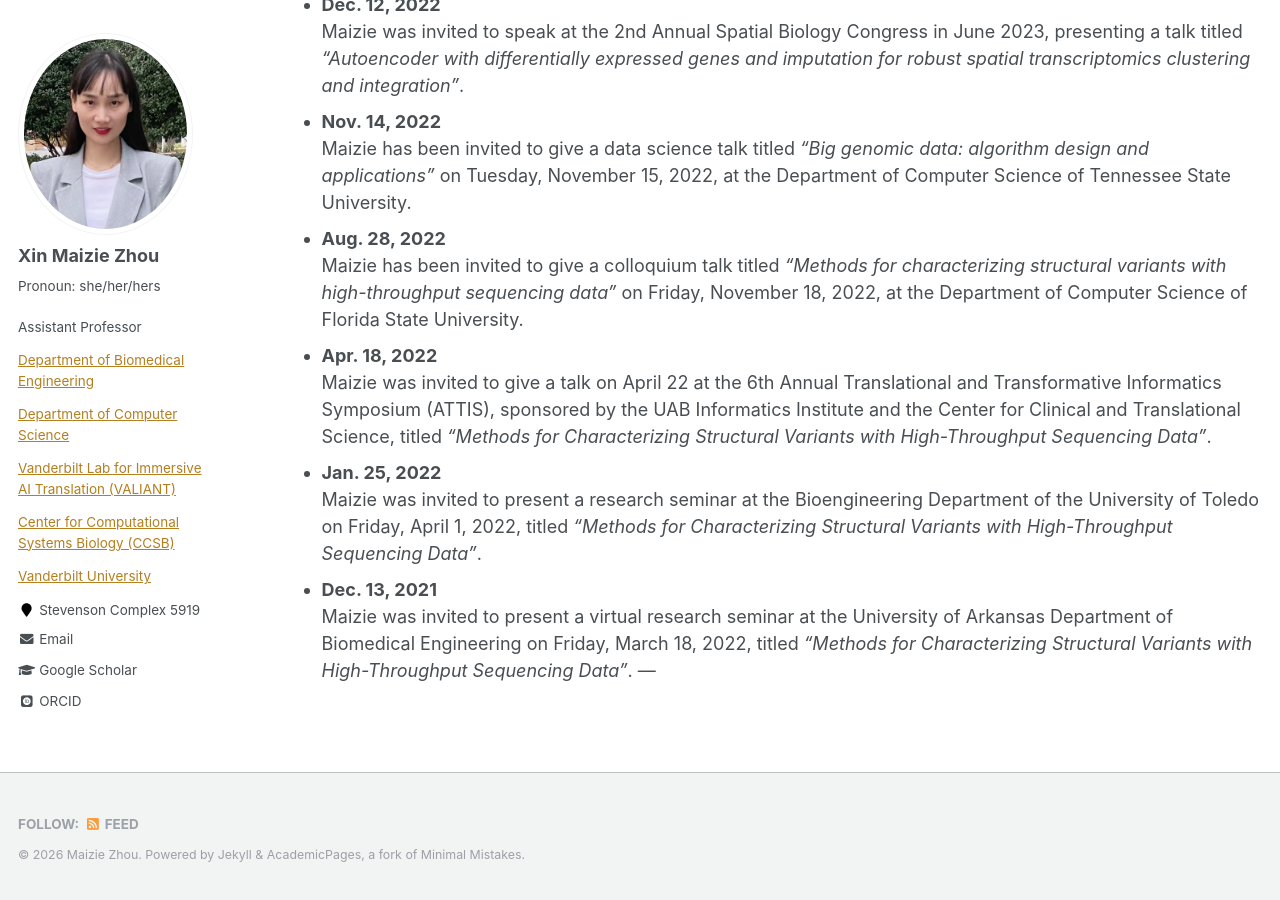
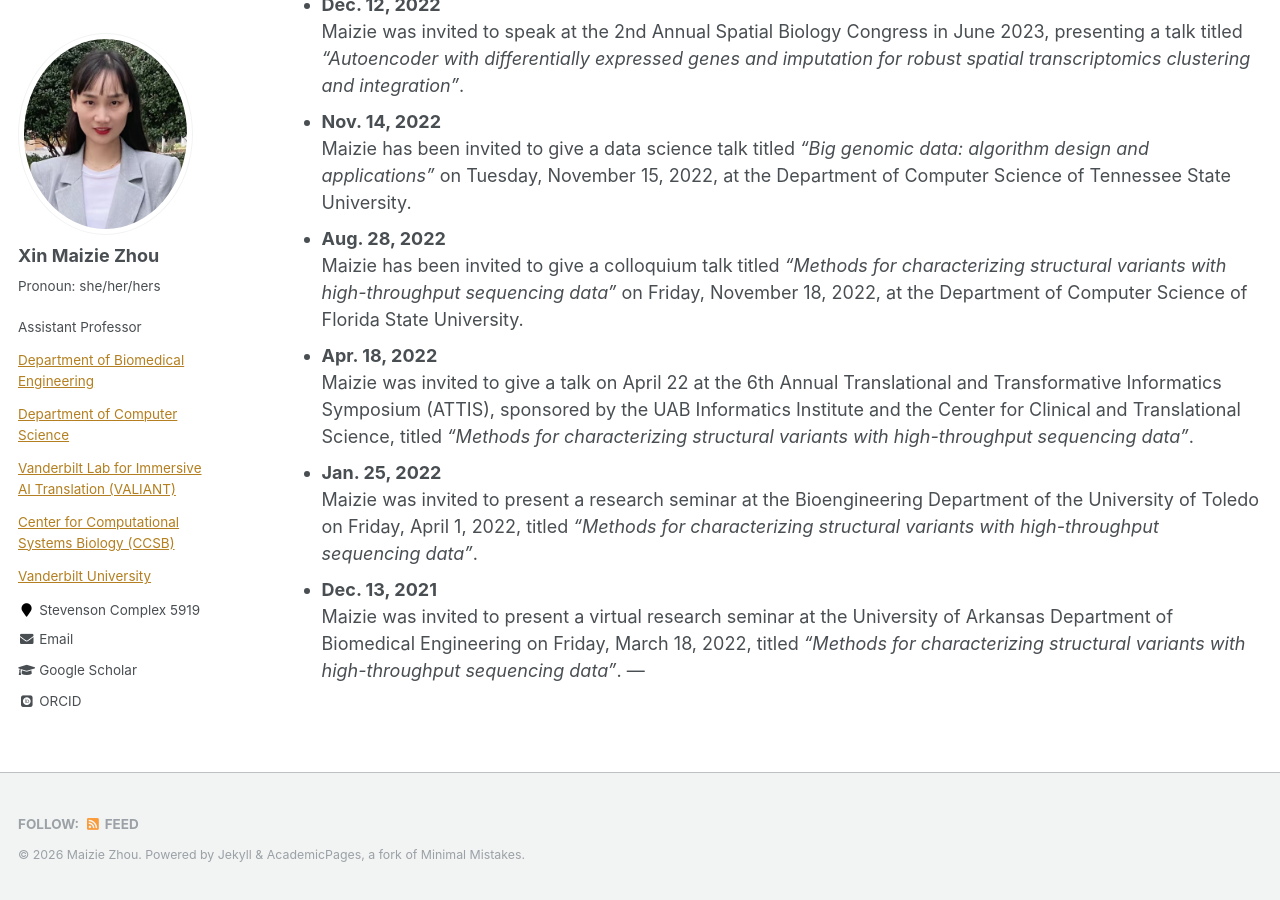
Before and after one commit to maiziezhoulab/Maiziezhoulab.github.io, a Jekyll site: the page built from _pages/LabNews.md, in a window 1280 px wide and 900 px high, scrolled down 3056 px. Built offline with Jekyll 4.4.1, drawn with Linux system fonts in a browser that asks for light colours; some web fonts are replaced.

Commit message:
Update LabNews.md

```diff
--- a/_pages/LabNews.md
+++ b/_pages/LabNews.md
@@ -96,9 +96,9 @@ transcriptomics data”* on Friday, May 02, 2025, at the Department of Computer
 - **Aug. 28, 2022**
   Maizie has been invited to give a colloquium talk titled *“Methods for characterizing structural variants with high-throughput sequencing data”* on Friday, November 18, 2022, at the Department of Computer Science of Florida State University.
 - **Apr. 18, 2022**
- Maizie was invited to give a talk on April 22 at the 6th Annual Translational and Transformative Informatics Symposium (ATTIS), sponsored by the UAB Informatics Institute and the Center for Clinical and Translational Science, titled *“Methods for Characterizing Structural Variants with High-Throughput Sequencing Data”*.
+ Maizie was invited to give a talk on April 22 at the 6th Annual Translational and Transformative Informatics Symposium (ATTIS), sponsored by the UAB Informatics Institute and the Center for Clinical and Translational Science, titled *“Methods for characterizing structural variants with high-throughput sequencing data”*.
 - **Jan. 25, 2022**
- Maizie was invited to present a research seminar at the Bioengineering Department of the University of Toledo on Friday, April 1, 2022, titled *“Methods for Characterizing Structural Variants with High-Throughput Sequencing Data”*.
+ Maizie was invited to present a research seminar at the Bioengineering Department of the University of Toledo on Friday, April 1, 2022, titled *“Methods for characterizing structural variants with high-throughput sequencing data”*.
 - **Dec. 13, 2021**
-  Maizie was invited to present a virtual research seminar at the University of Arkansas Department of Biomedical Engineering on Friday, March 18, 2022, titled *“Methods for Characterizing Structural Variants with High-Throughput Sequencing Data”*.
+  Maizie was invited to present a virtual research seminar at the University of Arkansas Department of Biomedical Engineering on Friday, March 18, 2022, titled *“Methods for characterizing structural variants with high-throughput sequencing data”*.
 ---
```
